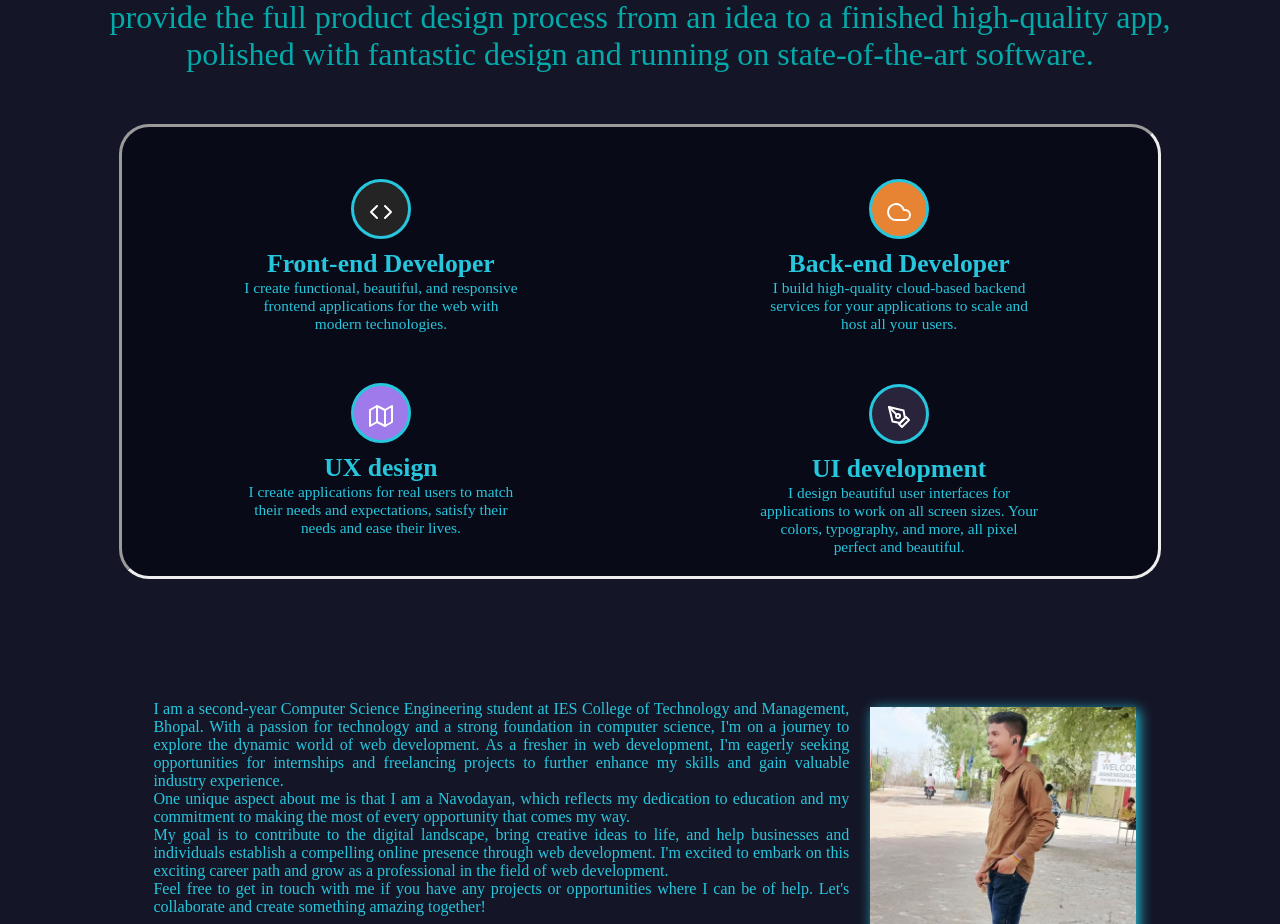
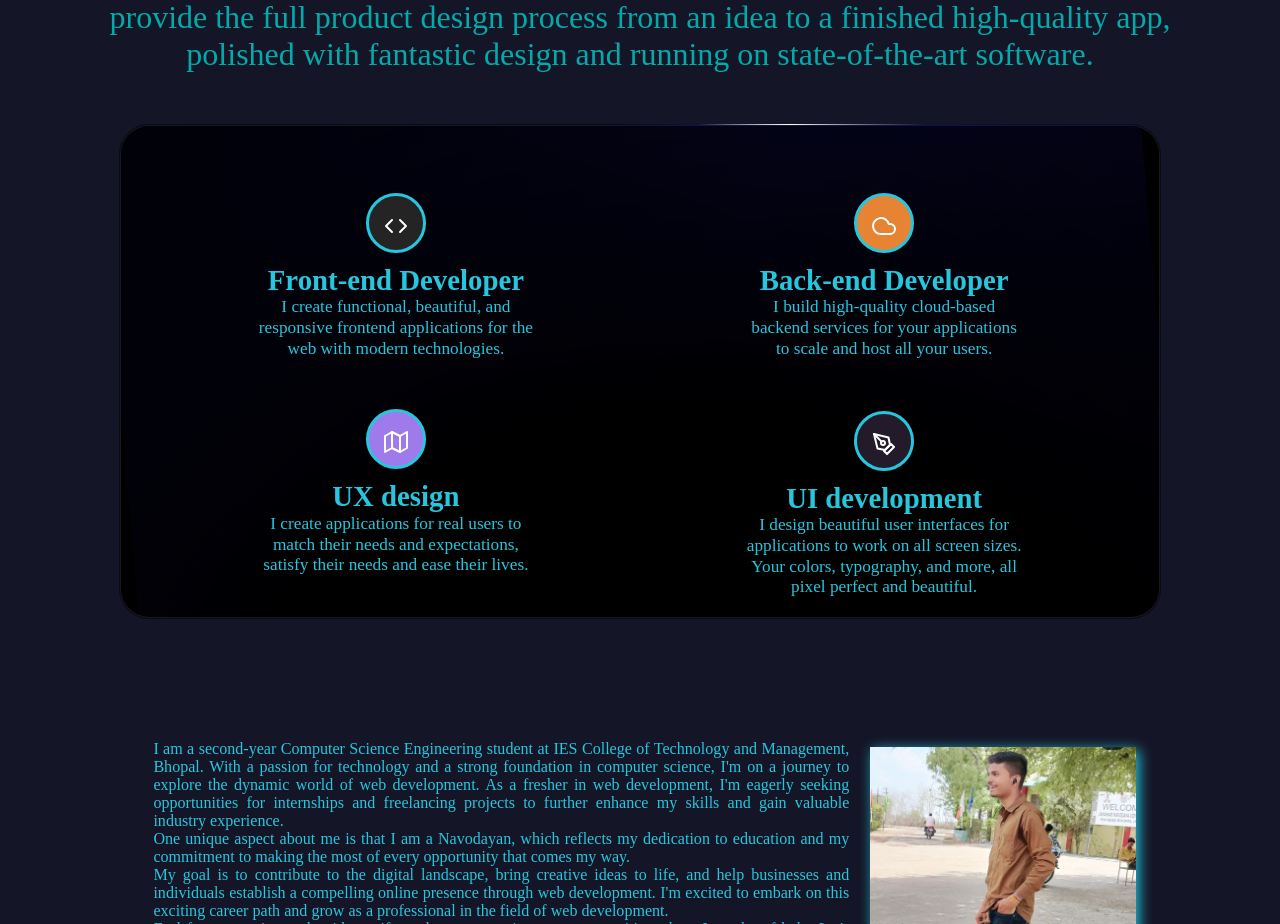
Before and after one commit to creativekushwahaji01/react-portfolio, a React (Create React App) app: page / in a window 1280 px wide. Shown: the part 1015-1939 px from the top of the page. Built offline with nearby package versions, Linux system fonts and the light colour scheme.

Commit message:
build log

```diff
--- a/src/App.css
+++ b/src/App.css
@@ -208,3 +208,193 @@ body{
   width: auto;
   color: #4362de;
 }
+
+
+
+:root {
+  --shiny-cta-bg: #000000;
+  --shiny-cta-bg-subtle: #1a1818;
+  --shiny-cta-fg: #ffffff;
+  --shiny-cta-highlight: rgb(13, 13, 89);
+  --shiny-cta-highlight-subtle: #8484ff;
+}
+
+@property --gradient-angle {
+  syntax: "<angle>";
+  initial-value: 0deg;
+  inherits: false;
+}
+
+@property --gradient-angle-offset {
+  syntax: "<angle>";
+  initial-value: 0deg;
+  inherits: false;
+}
+
+@property --gradient-percent {
+  syntax: "<percentage>";
+  initial-value: 5%;
+  inherits: false;
+}
+
+@property --gradient-shine {
+  syntax: "<color>";
+  initial-value: white;
+  inherits: false;
+}
+
+.shiny-cta {
+  --animation: gradient-angle linear infinite;
+  --duration: 3s;
+  --shadow-size: 2px;
+  isolation: isolate;
+  position: relative;
+  overflow: hidden;
+  cursor: pointer;
+  outline-offset: 4px;
+  padding: 1.25rem 2.5rem;
+  font-family: inherit;
+  font-size: 1.125rem;
+  line-height: 1.2;
+  border: 1px solid transparent;
+  border-radius: 360px;
+  color: var(--shiny-cta-fg);
+  background: linear-gradient(var(--shiny-cta-bg), var(--shiny-cta-bg))
+      padding-box,
+    conic-gradient(
+        from calc(var(--gradient-angle) - var(--gradient-angle-offset)),
+        transparent,
+        var(--shiny-cta-highlight) var(--gradient-percent),
+        var(--gradient-shine) calc(var(--gradient-percent) * 2),
+        var(--shiny-cta-highlight) calc(var(--gradient-percent) * 3),
+        transparent calc(var(--gradient-percent) * 4)
+      )
+      border-box;
+  box-shadow: inset 0 0 0 1px var(--shiny-cta-bg-subtle);
+
+  &::before,
+  &::after,
+  span::before {
+    content: "";
+    pointer-events: none;
+    position: absolute;
+    inset-inline-start: 50%;
+    inset-block-start: 50%;
+    translate: -50% -50%;
+    z-index: -1;
+  }
+
+  &:active {
+    translate: 0 1px;
+  }
+}
+
+/* Dots pattern */
+.shiny-cta::before {
+  --size: calc(100% - var(--shadow-size) * 3);
+  --position: 2px;
+  --space: calc(var(--position) * 2);
+  background: radial-gradient(
+      circle at var(--position) var(--position),
+      white calc(var(--position) / 4),
+      transparent 0
+    )
+    padding-box;
+  background-size: var(--space) var(--space);
+  background-repeat: space;
+  mask-image: conic-gradient(
+    from calc(var(--gradient-angle) + 45deg),
+    black,
+    transparent 10% 90%,
+    black
+  );
+  border-radius: inherit;
+  opacity: 0.4;
+  z-index: -1;
+}
+
+/* Inner shimmer */
+.shiny-cta::after {
+  --animation: shimmer linear infinite;
+  width: 100%;
+  aspect-ratio: 1;
+  background: linear-gradient(
+    -50deg,
+    transparent,
+    var(--shiny-cta-highlight),
+    transparent
+  );
+  mask-image: radial-gradient(circle at bottom, transparent 40%, black);
+  opacity: 0.6;
+}
+
+.shiny-cta span {
+  z-index: 1;
+
+  &::before {
+    --size: calc(100% + 1rem);
+    width: var(--size);
+    height: var(--size);
+    box-shadow: inset 0 -1ex 2rem 4px var(--shiny-cta-highlight);
+    opacity: 0;
+  }
+}
+
+/* Animate */
+.shiny-cta {
+  --transition: 800ms cubic-bezier(0.25, 1, 0.5, 1);
+  transition: var(--transition);
+  transition-property: --gradient-angle-offset, --gradient-percent,
+    --gradient-shine;
+
+  &,
+  &::before,
+  &::after {
+    animation: var(--animation) var(--duration),
+      var(--animation) calc(var(--duration) / 0.4) reverse paused;
+    animation-composition: add;
+  }
+
+  span::before {
+    transition: opacity var(--transition);
+    animation: calc(var(--duration) * 1.5) breathe linear infinite;
+  }
+}
+
+.shiny-cta:is(:hover, :focus-visible) {
+  --gradient-percent: 20%;
+  --gradient-angle-offset: 95deg;
+  --gradient-shine: var(--shiny-cta-highlight-subtle);
+
+  &,
+  &::before,
+  &::after {
+    animation-play-state: running;
+  }
+
+  span::before {
+    opacity: 1;
+  }
+}
+
+@keyframes gradient-angle {
+  to {
+    --gradient-angle: 360deg;
+  }
+}
+
+@keyframes shimmer {
+  to {
+    rotate: 360deg;
+  }
+}
+
+@keyframes breathe {
+  from,
+  to {
+    scale: 1;
+  }
+  50% {
+    scale: 1.2;
+  }
+}
--- a/src/modules/Service.js
+++ b/src/modules/Service.js
@@ -9,8 +9,8 @@ const Centre = () => {
         <p className="cen1 container reveal">
           From designing the interface to implementing your fully featured application - I can provide the full product design process from an idea to a finished high-quality app, polished with fantastic design and running on state-of-the-art software.
         </p>
-        <div className="container reveal">
-          <div className="ref2">
+        <div className="container reveal ">
+          <div className="ref2 shiny-cta">
             <div className="fe serv1 ">
               <div className="fe1">
                 <svg  xmlns="http://www.w3.org/2000/svg" width="24" height="24" viewBox="0 0 24 24" fill="none" stroke="white" strokeWidth="2" strokeLinecap="round" strokeLinejoin="round" className="text-white">
```
